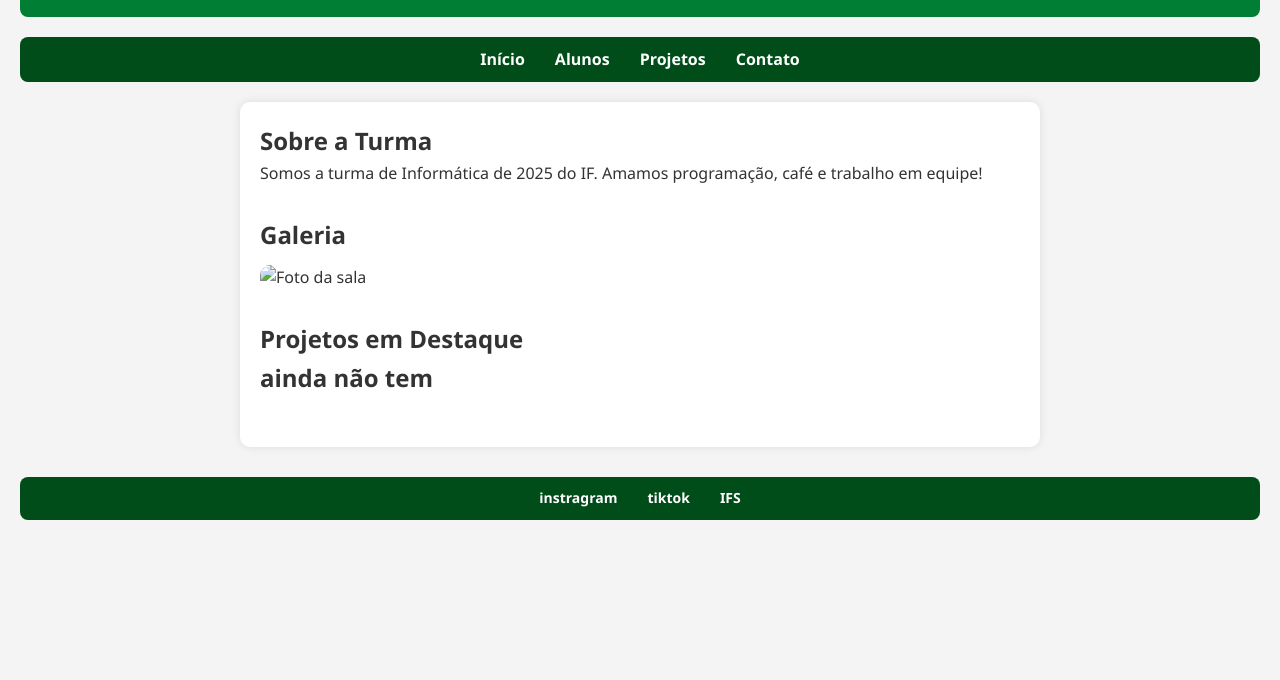
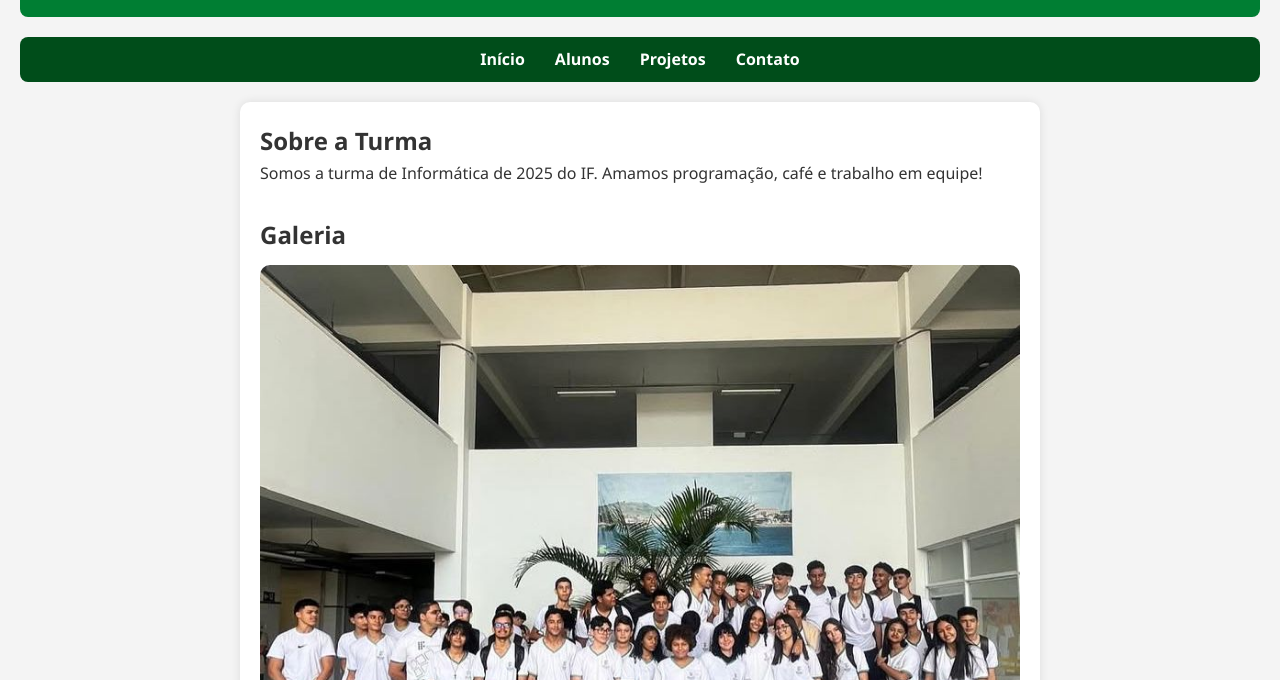
Before and after one commit to marcola501/primeir-o, a plain HTML site: page index.html in a window 1280 px wide. Shown: the part 120-800 px from the top of the page. Drawn offline with Linux system fonts and the light colour scheme.

Commit message:
coloquei a imagen da sala

```diff
--- a/index.html
+++ b/index.html
@@ -29,7 +29,7 @@
 
     <section class="galeria">
       <h2>Galeria</h2>
-      <img src="galera.jpeg" alt="Foto da sala" class="foto-sala">
+      <img src="imagens/foto_sala.jpeg" alt="Foto da sala" class="foto-sala">
     </section>
 
     <section class="projetos">
```
Also changed, not shown: imagens/foto_sala.jpeg (added).
